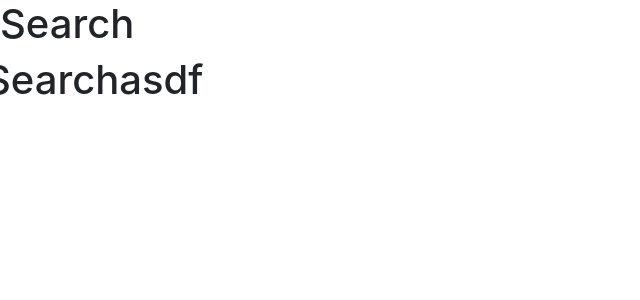
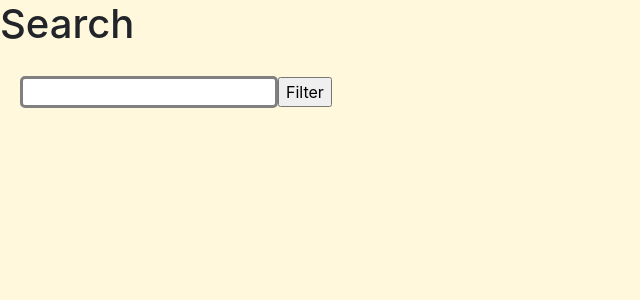
Before and after one commit to adisrael/fbhack-foodbook, a React (Create React App) app: page / in a window 1280 px wide. Shown: the top 300 px of the page, without its empty margins (0-640 px from the left). Built offline with nearby package versions, Linux system fonts and the light colour scheme.

Commit message:
Add input search bar

```diff
--- a/src/components/SearchBar.jsx
+++ b/src/components/SearchBar.jsx
@@ -1,14 +1,24 @@
 import React, { Component } from 'react'
 
+const input = {
+    border: 'solid gray',
+    borderRadius: '5px'
+}
+
+const inline = {
+    display: "inline"
+}
 export default class SearchBar extends Component {
   render() {
     return (
-      <div className='row'>
-        <div className='col-xs-3'>
-            <h1>Searchasdf</h1>
+        <div style={{padding: '20px'}}>
+            <div style={inline}>
+            <form action="" style={inline}>
+                <input type="text" style={input}/>
+                <input type="button" value="Filter"/>
+            </form>
+            </div>
         </div>
-
-      </div>
     )
   }
 }
--- a/src/index.css
+++ b/src/index.css
@@ -6,6 +6,7 @@ body {
     sans-serif;
   -webkit-font-smoothing: antialiased;
   -moz-osx-font-smoothing: grayscale;
+  background-color: cornsilk;
 }
 
 code {
```
